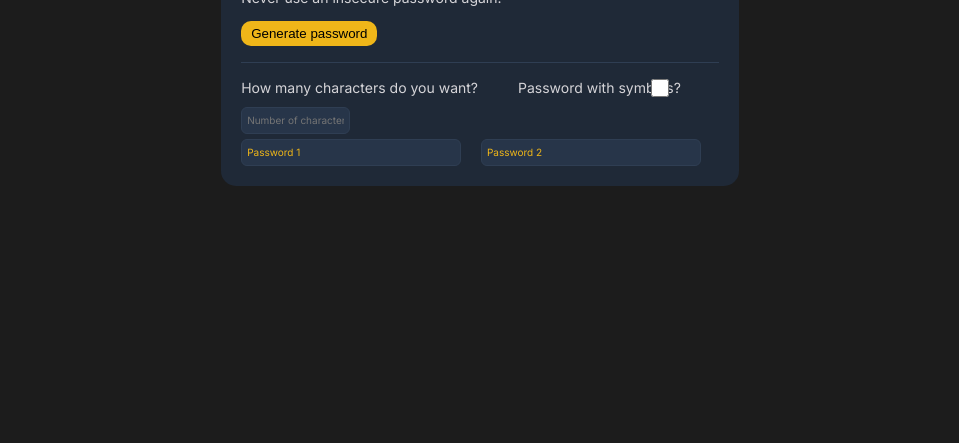
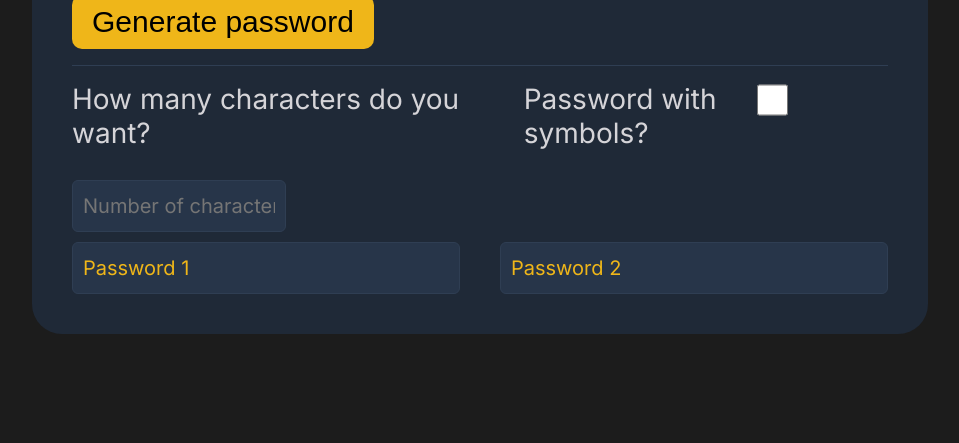
Before and after one commit to patrikkusnir1/password-generator, a plain HTML site: page index.html in a window 1280 px wide. Shown: the part 357-800 px from the top of the page, without its empty margins (160-1119 px from the left). Drawn offline with Linux system fonts and the light colour scheme; a web font is replaced by a local one.

Commit message:
fix small size on 100 percent screen

```diff
--- a/index.css
+++ b/index.css
@@ -18,17 +18,17 @@ body {
 
 .wrapper {
   background: #1F2937;
-  padding: 15px 20px;
+  padding: 30px 40px;
   max-width: 70%;
   margin: 0 auto;
   justify-content: center;
   align-items: center;
-  border-radius: 15px;
+  border-radius: 30px;
 }
 
 h1 {
   color: #e2ecf3;
-  font-size: 30px;
+  font-size: 60px;
   font-weight: bold;
 }
 
@@ -40,19 +40,19 @@ span {
 p, .form-row span {
   font-family: "Inter", sans-serif;
   color: #D5D4D8;
-  font-size: 14px;
-  margin: 5px 0;
+  font-size: 28px;
+  margin: 10px 0;
 }
 
 .password-wrapper {
   display: flex;
-  gap: 20px;
+  gap: 40px;
 }
 
 .form-row {
   display: flex;
   /* align-items: center; */
-  gap: 20px;
+  gap: 50px;
 }
 
 /* Left side — label + input stacked vertically */
@@ -60,19 +60,16 @@ p, .form-row span {
   display: flex;
   flex-direction: column;
   align-items: flex-start;
-  gap: 6px
-}
-
-.stacked-label input {
-  width: 280px;
+  gap: 20px;
 }
 
 /* Right side — text and checkbox side by side */
 .checkbox-label {
   display: flex;
-  align-items: flex-start;
+  justify-content: flex-start;
   gap: 0px;
   cursor: pointer;
+  margin-left: -60px;
 }
 
 .form-row span {
@@ -88,11 +85,11 @@ p, .form-row span {
   color: #efb619;
   border-radius: 6px;
   font-family: "Inter", sans-serif;
-  margin-top: 5px;
-  line-height: 15px;
-  font-size: 10px;
-  padding: 5px;
-  width: 46%;
+  margin-top: 10px;
+  line-height: 30px;
+  font-size: 20px;
+  padding: 10px;
+  width: 52%;
 }
 
 input::-webkit-outer-spin-button,
@@ -115,15 +112,15 @@ input[type=number]:focus {
 
 #symbols {
   background-color: transparent;
-  width: 18px;
-  height: 18px;
+  width: 36px;
+  height: 36px;
   border-radius: 4px;
   display: inline-block;
   position: relative;
   cursor: pointer;
   transition: all 0.2s ease;
   accent-color: #f4b400;
-  left: -50px;
+  left: -100px;
 }
 
 /* when checked */
@@ -137,10 +134,11 @@ input[type=number]:focus {
 button {
   background-color: #EFB619;
   border-radius: 10px;
-  padding: 5px 10px;
-  margin-top: 10px;
+  padding: 10px 20px;
+  margin-top: 20px;
   cursor: pointer;
   border: none;
+  font-size: 30px;
 }
 
 hr {
```
